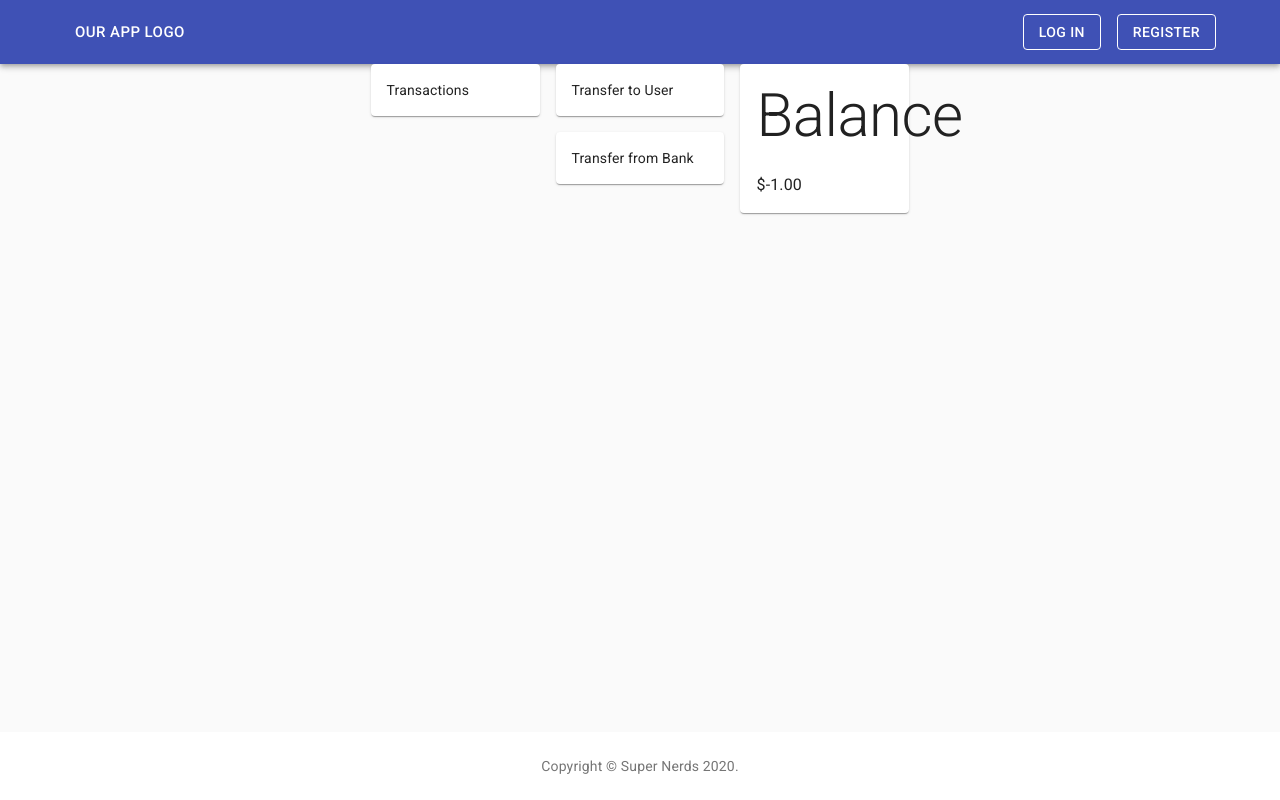
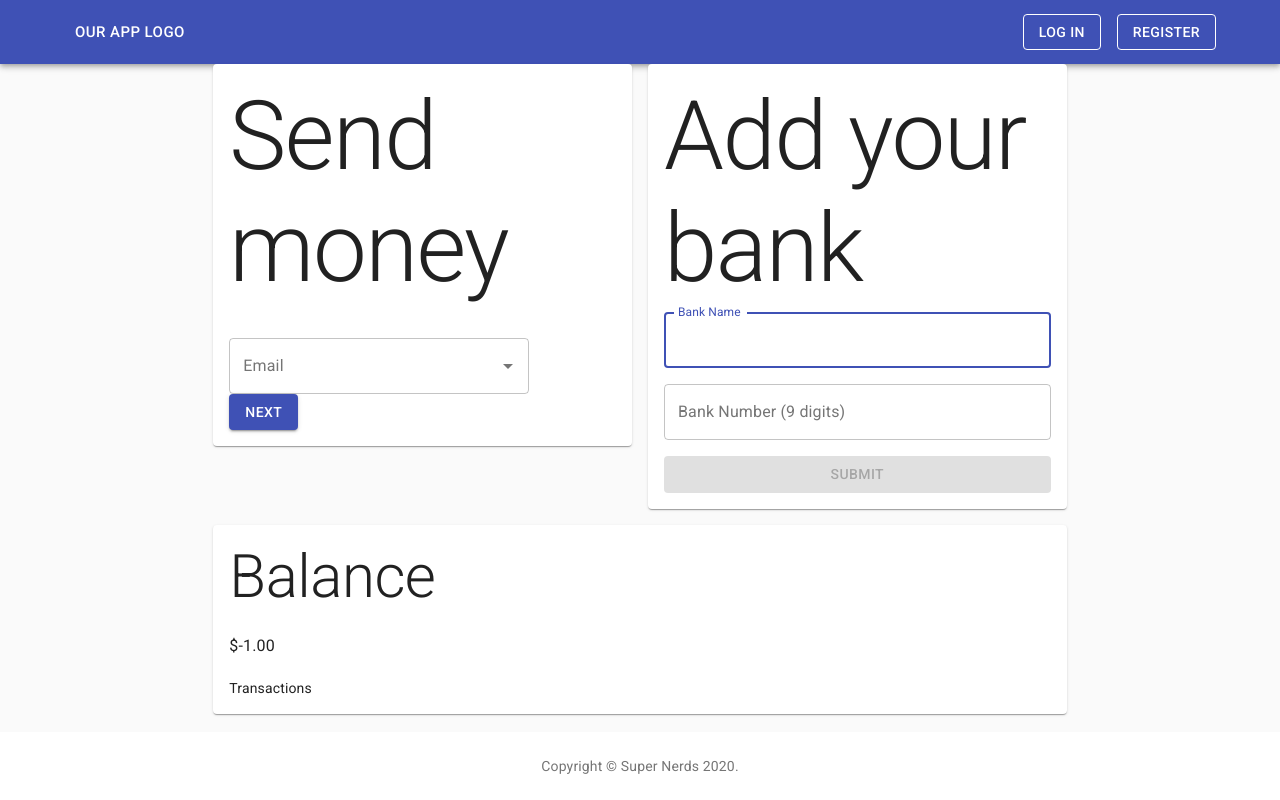
Before and after one commit to greg-healy/super_nerds_frontend, a React (Create React App) app: page /summary in a window 1280 px wide. Built offline with nearby package versions, Linux system fonts and the light colour scheme; no server answers.

Commit message:
Rearranged summary page

```diff
--- a/src/components/App.js
+++ b/src/components/App.js
@@ -18,8 +18,9 @@ import Wallet from './Wallet';
 
 export default function App() {
 	const useStyles = makeStyles((theme) => ({
-		grow: {
+		main: {
 			flexGrow: '1',
+			width: '100vw',
 		},
 		gridrow: {
 			width: '100vw',
@@ -43,7 +44,7 @@ export default function App() {
 					<Grid item xs={12} className={classes.gridrow}>
 						<NavBar />
 					</Grid>
-					<Grid item xs={10} md={8} className={classes.grow}>
+					<Grid item xs={10} sm={8} className={classes.main}>
 						<Route path='/' exact component={Homepage} />
 						<Route path='/register' component={SignUp} />
 						<Route path='/login' component={SignIn} />
--- a/src/components/Summary.js
+++ b/src/components/Summary.js
@@ -4,6 +4,8 @@ import Paper from '@material-ui/core/Paper';
 import Grid from '@material-ui/core/Grid';
 
 import Balance from './Balance';
+import Wallet from './Wallet';
+import SendForm from './SendForm';
 
 const useStyles = makeStyles((theme) => ({
 	root: {
@@ -20,22 +22,21 @@ const Summary = (props) => {
 
 	return (
 		<Grid container spacing={2}>
-			<Grid item xs={12} sm={4}>
-				<Paper className={classes.paper}>Transactions</Paper>
+			<Grid item xs={12} sm={6}>
+				<Paper className={classes.paper}>
+					<SendForm></SendForm>
+				</Paper>
 			</Grid>
-			<Grid item xs={12} sm={4}>
-				<Grid container direction='column' spacing={2}>
-					<Grid item xs>
-						<Paper className={classes.paper}>Transfer to User</Paper>
-					</Grid>
-					<Grid item xs>
-						<Paper className={classes.paper}>Transfer from Bank</Paper>
-					</Grid>
-				</Grid>
+			<Grid item xs={12} sm={6}>
+				<Paper className={classes.paper}>
+					<Wallet></Wallet>
+				</Paper>
 			</Grid>
-			<Grid item xs={12} sm={4}>
+			<Grid item xs={12} sm={12}>
 				<Paper className={classes.paper}>
 					<Balance></Balance>
+					<br />
+					Transactions
 				</Paper>
 			</Grid>
 		</Grid>
--- a/src/components/Wallet/WalletConfirm.js
+++ b/src/components/Wallet/WalletConfirm.js
@@ -44,7 +44,8 @@ const WalletConfirm = (props) => {
 			<Grid item xs={12}>
 				<p>
 					Are you sure you want to {mode === 'deposit' ? 'deposit' : 'withdraw'}{' '}
-					${amount} {mode === 'deposit' ? 'to' : 'from'} {name} ({number})?
+					${amount.toFixed(2)} {mode === 'deposit' ? 'to' : 'from'} {name} (
+					{number})?
 				</p>
 			</Grid>
 			<Grid item xs={12}>
```
